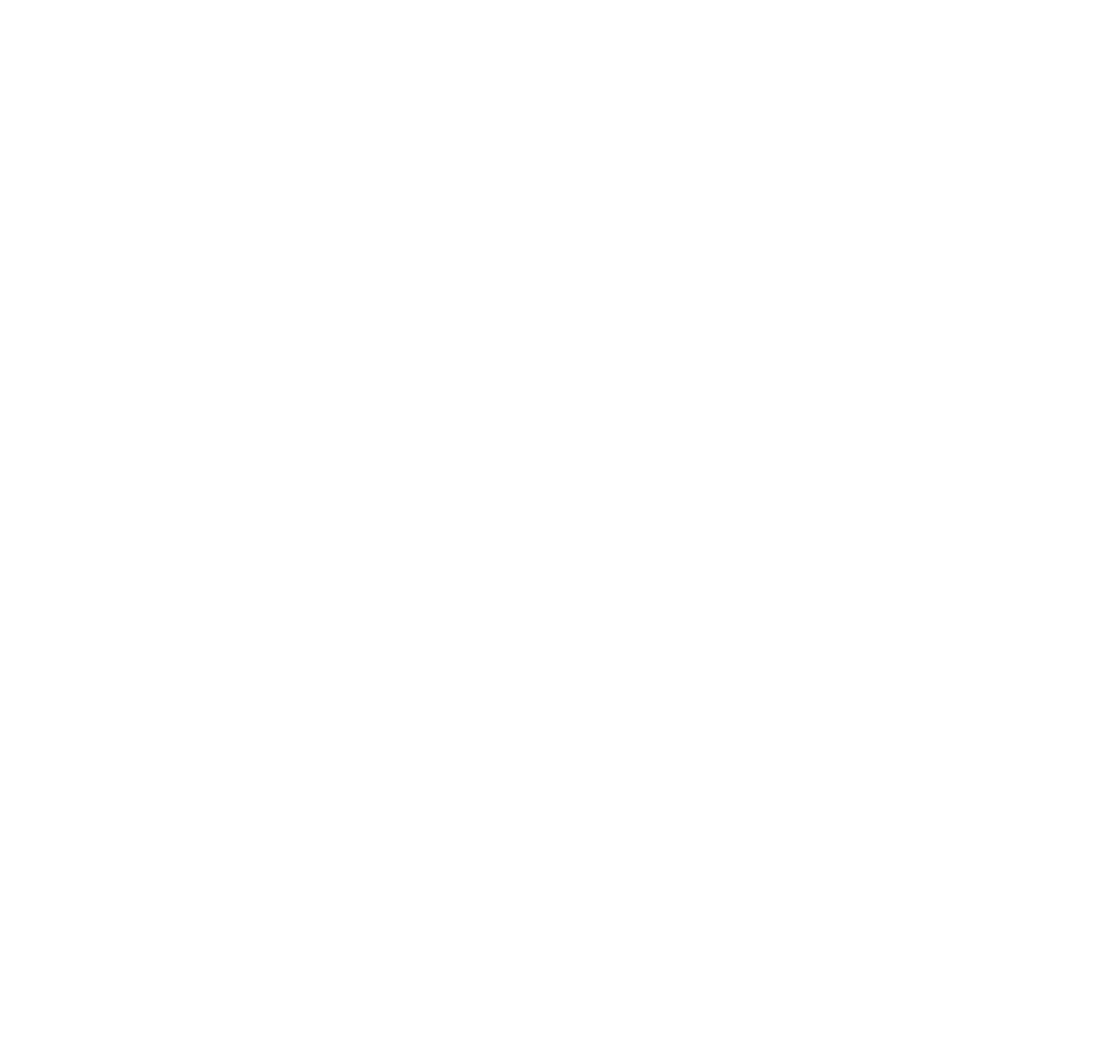
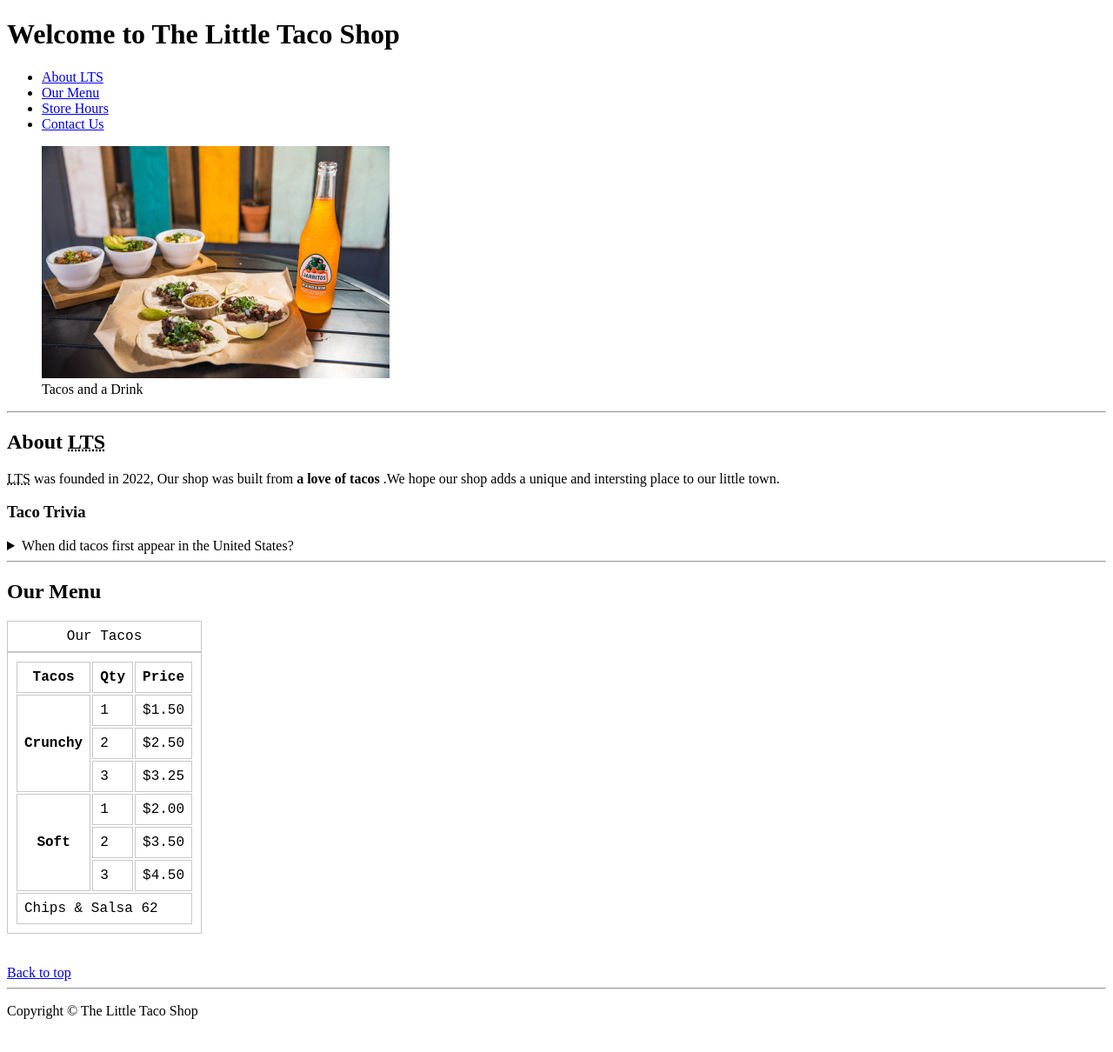
Before and after one commit to Trantrunghieu2309/html_course, a plain HTML site: page index.html in a window 1280 px wide. Shown: the whole page at 87% size. Before the commit the page ends 800 px from the top, so only its background shows below. Drawn offline with Linux system fonts and the light colour scheme.

Commit message:
Commit at 12:15

```diff
--- a/css/style.css
+++ b/css/style.css
@@ -0,0 +1,9 @@
+table, tr, th, td, caption {
+    border : 1px solid #c7c7c7;
+    font-family: 'Courier New', Courier, monospace;
+    /* border-collapse: collapse; */
+    padding : 0.5rem;
+}
+footer{
+    height:1000px;
+}
--- a/index.html
+++ b/index.html
@@ -4,9 +4,105 @@
         <meta charset="UTF-8">
         <meta http-equiv="X-UA-Compatible" content="IE=edge">
         <meta name="viewport" content="width=device-width, initial-scale=1.0">
-    <title>Document</title>
+        <title>Home</title>
+        <link rel="shortcut icon" href="favicon.ico" type="image/x-icon">
+        <link rel="stylesheet" href="/css/style.css">
     </head>
     <body>
-
+        <header>
+            <h1>Welcome to The Little Taco Shop</h1>
+            <nav>
+                <ul>
+                    <li>
+                        <a href="#about_LTS">About LTS</a>
+                    </li>
+                    <li>
+                        <a href="#menu">Our Menu</a>
+                    </li>
+                    <li>
+                        <a href="hours.html">Store Hours</a>
+                    </li>
+                    <li>
+                        <a href="contact.html">Contact Us</a>
+                    </li>
+                </ul>
+            </nav>
+            <figure>
+                <img src="/img/tacos_and_drink_400x267.png" alt="Tacos drink">
+                <figcaption>Tacos and a Drink</figcaption>
+            </figure>
+        </header>
+        <hr>
+        <main>
+            <article id="about_LTS">
+                <h2>About <abbr title="">LTS</abbr></h2>
+                <p><abbr title="">LTS</abbr> was founded in 2022, Our shop was
+                    built from <strong>a love of tacos</strong> .We hope our
+                    shop adds a unique and intersting place to our little town.</p>
+                <aside>
+                    <h3>Taco Trivia</h3>
+                    <details>
+                        <summary>When did tacos first appear in the United
+                            States?</summary>
+                        <p></p>
+                    </details>
+                </aside>
+            </article>
+            <hr>
+            <article id="menu">
+                <h2>Our Menu</h2>
+                <table>
+                    <caption>Our Tacos</caption>
+                    <thead>
+                        <tr>
+                            <th scope="col">Tacos</th>
+                            <th scope="col">Qty</th>
+                            <th scope="col">Price</th>
+                        </tr>
+                    </thead>
+                    <tbody>
+                        <tr>
+                            <th scope="row" rowspan="3">Crunchy</th>
+                            <td>1</td>
+                            <td>&dollar;1.50</td>
+                        </tr>
+                        <tr>
+                            <td>2</td>
+                            <td>&dollar;2.50</td>
+                        </tr>
+                        <tr>
+                            <td>3</td>
+                            <td>&dollar;3.25</td>
+                        </tr>
+                        <tr>
+                            <th scope="row" rowspan="3">Soft</th>
+                            <td>1</td>
+                            <td>&dollar;2.00</td>
+                        </tr>
+                        <tr>
+                            <td>2</td>
+                            <td>&dollar;3.50</td>
+                        </tr>
+                        <tr>
+                            <td>3</td>
+                            <td>&dollar;4.50</td>
+                        </tr>
+                    </tbody>
+                    <tfoot>
+                        <tr>
+                            <td colspan="3">Chips & Salsa 62</td>
+                        </tr>
+                    </tfoot>
+                </table>
+            </article>
+            <br>
+            <br>
+            <a href="#">Back to top</a>
+        </main>
+        <hr>
+        <footer>
+            <p>Copyright &copy; The Little Taco Shop</p>
+            <br>
+        </footer>
     </body>
 </html>
```
Also changed, not shown: contact.html (+86 -0 lines), hours.html (+55 -0 lines). Lines whose indentation alone changed are shown as unchanged.
